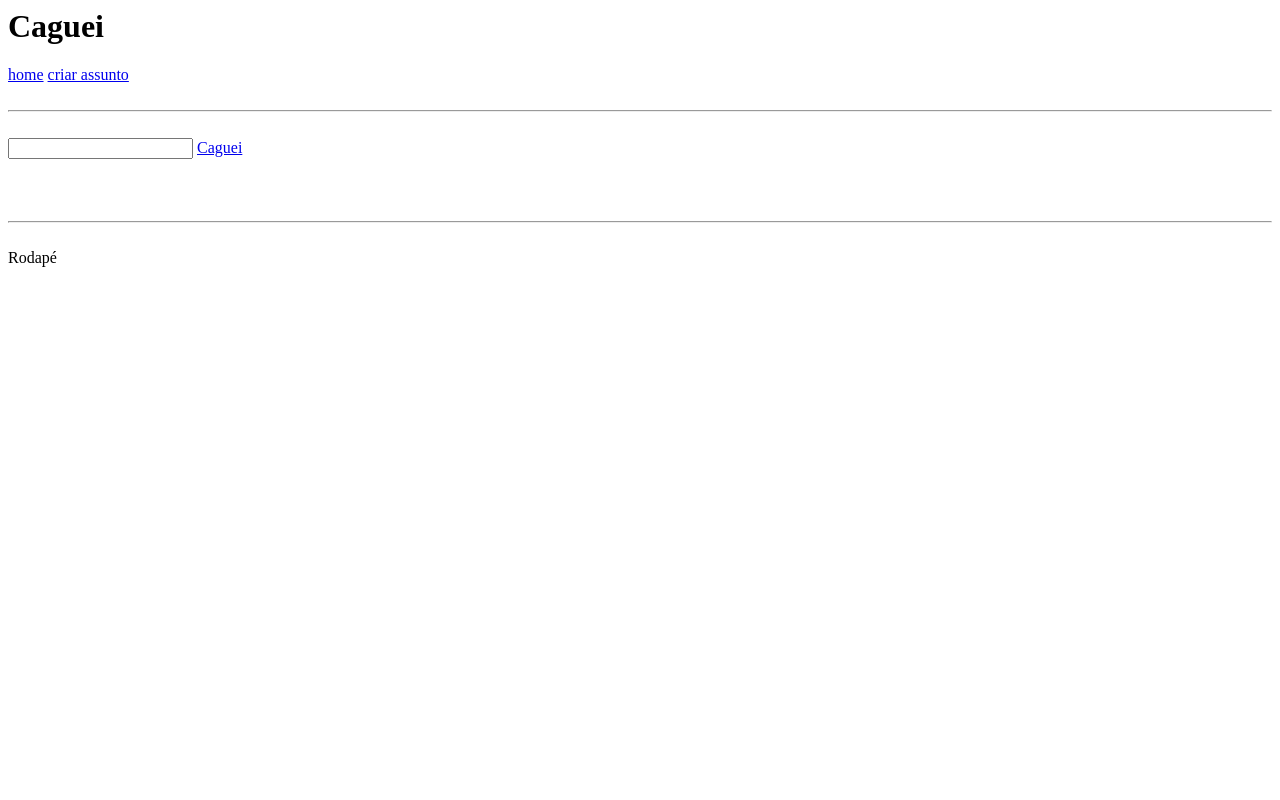
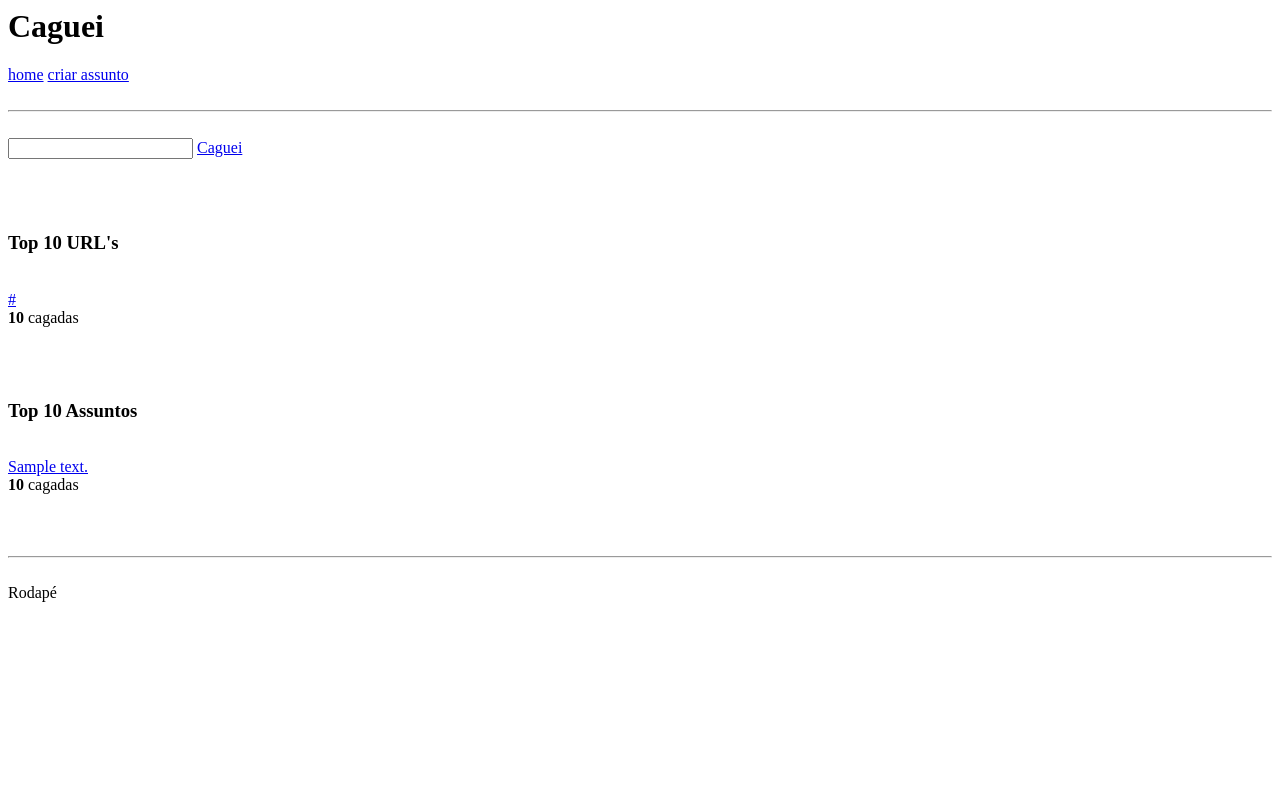
Before and after one commit to claudiobl2010/caguei, a Django app: template cagada/templates/home.html in a window 1280 px wide. Run offline with Django 3.2, Linux system fonts and the light colour scheme; the template is opened without the code that fills it: most values are stand-ins (such as "Sample title", 1, 10 or a date in 2020).

Commit message:
Top 10 Assuntos/URLs

```diff
--- a/cagada/templates/home.html
+++ b/cagada/templates/home.html
@@ -15,4 +15,26 @@
 	<br><br>
 
 	<div id="msg-caguei"></div>
+
+	<br><br>
+
+    <h3>Top 10 URL's</h3><br>
+
+	{% for url in top_urls %}
+	<a href="/{{ url.id }}">{{ url.url }}</a><br>
+	<b>{{ url.qtd }}</b> cagadas <br><br>
+
+	{% endfor %}
+
+	<br><br>
+
+    <h3>Top 10 Assuntos</h3><br>
+
+	{% for assunto in top_assuntos %}
+	<a href="/assunto/{{ assunto.id }}">{{ assunto.descricao }}</a><br>
+	<b>{{ assunto.qtd }}</b> cagadas <br><br>
+
+
+	{% endfor %}
+
 {% endblock %}
--- a/cagada/views.py
+++ b/cagada/views.py
@@ -16,7 +16,9 @@ from cagada.models import Url, Assunto, Log
 
 def home(request):
 
-    return render_to_response('home.html')
+    top_urls = Url.objects.filter(ranking__gt=0).order_by('ranking')[:10]
+    top_assuntos = Assunto.objects.filter(ranking__gt=0).order_by('ranking')[:10]
+    return render_to_response('home.html', {'top_urls':top_urls, 'top_assuntos':top_assuntos})
 
 def cagar(request):
     # Hash da URL
```
